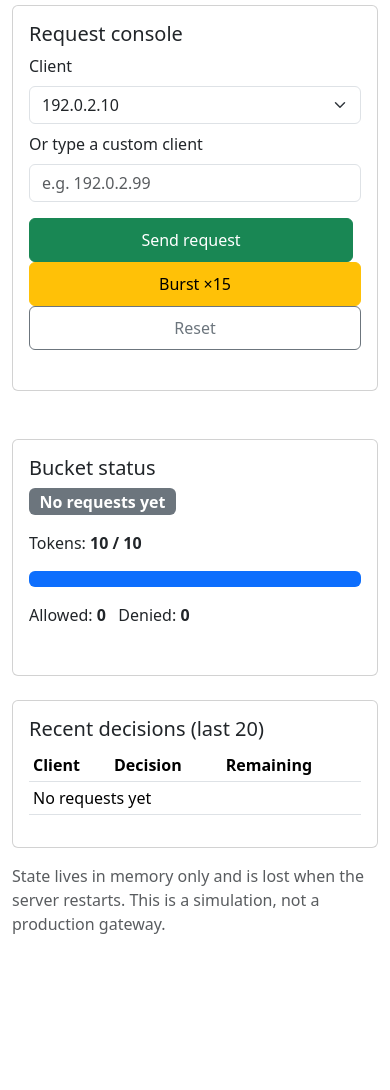
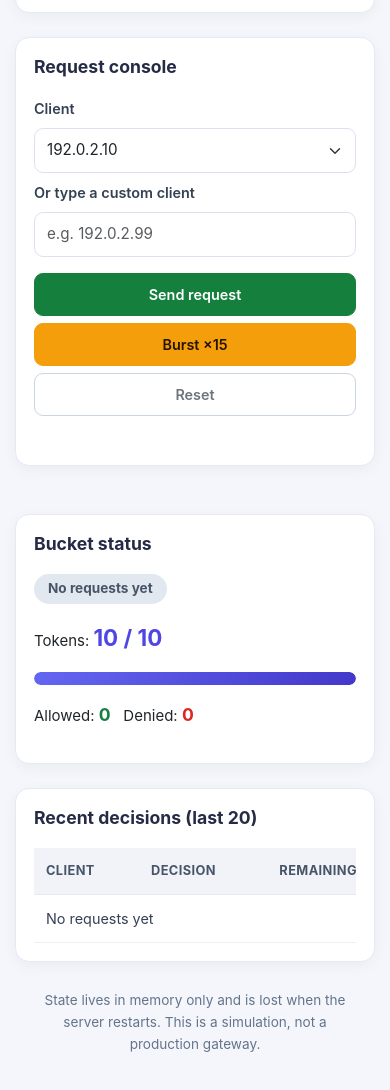
Before and after one commit to shubham151008k/Distributed-Rate-Limiter-Traffic-Governor-Enterprise-Edition, a plain HTML site: page static/index.html in a window 390 px wide. Shown: the part 654-1744 px from the top of the page. Before the commit the page ends 1630 px from the top, so only its background shows below. Drawn offline with nearby package versions, Linux system fonts and the light colour scheme; no server answers.

Commit message:
Implement styling for rate limiter dashboard
Added comprehensive styling for the rate limiter dashboard, including layout, typography, buttons, and responsive design.

```diff
--- a/static/styles.css
+++ b/static/styles.css
@@ -1,3 +1,313 @@
-body { font-size: 16px; }
-h1 { font-size: 1.8rem; }
-.btn { min-height: 44px; }
+/*
+   RATE LIMITER DASHBOARD
+   Frontend styling */
+
+:root {
+  --primary: #4f46e5;
+  --primary-dark: #3730a3;
+  --background: #f4f6fb;
+  --surface: #ffffff;
+  --text: #182230;
+  --muted: #64748b;
+  --border: #e5e9f2;
+  --success: #15803d;
+  --danger: #dc2626;
+  --radius: 14px;
+}
+
+* {
+  box-sizing: border-box;
+}
+
+body {
+  background: var(--background);
+  color: var(--text);
+  font-family: Inter, -apple-system, BlinkMacSystemFont,
+    "Segoe UI", sans-serif;
+  font-size: 15px;
+  line-height: 1.6;
+}
+
+/* Main container */
+
+.container {
+  max-width: 1250px;
+}
+
+/* Header */
+
+header {
+  background: linear-gradient(120deg, #312e81, #4f46e5);
+  color: white;
+  padding: 32px;
+  border-radius: 18px;
+  box-shadow: 0 8px 25px rgba(49, 46, 129, 0.16);
+}
+
+header h1 {
+  font-size: clamp(1.5rem, 3vw, 2.1rem);
+  font-weight: 750;
+  letter-spacing: -0.7px;
+  margin-bottom: 10px;
+}
+
+header .lead {
+  font-size: 1rem;
+  opacity: 0.85;
+  margin-bottom: 12px;
+}
+
+header #server-status {
+  display: inline-block;
+  color: #dcfce7 !important;
+  background: rgba(255, 255, 255, 0.13);
+  padding: 6px 12px;
+  border-radius: 20px;
+  font-size: 0.85rem;
+  margin-bottom: 0;
+}
+
+/* Dashboard cards */
+
+.card {
+  background: var(--surface);
+  border: 1px solid var(--border);
+  border-radius: var(--radius);
+  box-shadow: 0 4px 15px rgba(15, 23, 42, 0.045);
+  transition: transform 0.2s ease, box-shadow 0.2s ease;
+}
+
+.card:hover {
+  box-shadow: 0 8px 22px rgba(15, 23, 42, 0.075);
+  transform: translateY(-2px);
+}
+
+.card h2 {
+  color: #252b45;
+  font-weight: 700;
+  font-size: 1.1rem;
+  margin-bottom: 20px;
+}
+
+/* Form labels */
+
+.form-label {
+  color: #344054;
+  font-weight: 600;
+  font-size: 0.9rem;
+}
+
+/* Input fields */
+
+.form-control,
+.form-select {
+  min-height: 44px;
+  border: 1px solid #dce2ed;
+  border-radius: 9px;
+  font-size: 0.95rem;
+  padding: 10px 12px;
+}
+
+.form-control:focus,
+.form-select:focus {
+  border-color: var(--primary);
+  box-shadow: 0 0 0 3px rgba(79, 70, 229, 0.12);
+}
+
+/* Buttons */
+
+.btn {
+  min-height: 43px;
+  padding: 9px 17px;
+  border-radius: 9px;
+  font-weight: 600;
+  font-size: 0.9rem;
+  transition: all 0.2s ease;
+}
+
+.btn-primary {
+  background: var(--primary);
+  border-color: var(--primary);
+}
+
+.btn-primary:hover {
+  background: var(--primary-dark);
+  border-color: var(--primary-dark);
+  transform: translateY(-1px);
+}
+
+.btn-success {
+  background: #15803d;
+  border-color: #15803d;
+}
+
+.btn-warning {
+  background: #f59e0b;
+  border-color: #f59e0b;
+  color: #241500;
+}
+
+.btn-warning:hover {
+  background: #d97706;
+  border-color: #d97706;
+  color: white;
+}
+
+.btn-outline-secondary {
+  border-color: #cbd5e1;
+}
+
+/* Token status */
+
+#badge {
+  padding: 8px 14px;
+  border-radius: 20px;
+  font-size: 0.85rem !important;
+  font-weight: 700;
+}
+
+#badge.bg-success {
+  background: #dcfce7 !important;
+  color: var(--success) !important;
+}
+
+#badge.bg-danger {
+  background: #fee2e2 !important;
+  color: var(--danger) !important;
+}
+
+#badge.bg-secondary {
+  background: #e2e8f0 !important;
+  color: #475569 !important;
+}
+
+#gauge-text {
+  font-size: 1.4rem;
+  color: var(--primary);
+  font-weight: 750;
+}
+
+.progress {
+  height: 13px;
+  background: #e8eaf5;
+  border-radius: 20px;
+  overflow: hidden;
+}
+
+.progress-bar {
+  background: linear-gradient(90deg, #6366f1, #4338ca);
+  border-radius: 20px;
+  transition: width 0.35s ease;
+}
+
+/* Allowed and denied counters */
+
+#allowed-count {
+  color: var(--success);
+  font-size: 1.1rem;
+}
+
+#denied-count {
+  color: var(--danger);
+  font-size: 1.1rem;
+}
+
+#retry-note {
+  font-size: 0.88rem;
+  margin-bottom: 0;
+}
+
+/* Recent decisions table */
+
+.table {
+  margin-bottom: 0;
+  vertical-align: middle;
+}
+
+.table thead th {
+  background: #f1f3f9;
+  color: #475569;
+  font-size: 0.8rem;
+  font-weight: 700;
+  text-transform: uppercase;
+  letter-spacing: 0.4px;
+  padding: 13px 12px;
+  border-bottom: 1px solid var(--border);
+}
+
+.table tbody td {
+  color: #344054;
+  padding: 12px;
+  font-size: 0.9rem;
+  border-color: #edf0f5;
+}
+
+.table tbody tr:hover {
+  background: #f8f9ff;
+}
+
+/* Configuration messages */
+
+#config-error {
+  font-size: 0.88rem;
+  font-weight: 500;
+}
+
+#config-ok {
+  font-size: 0.88rem;
+  font-weight: 500;
+}
+
+/* Footer note */
+
+.container > .text-muted {
+  font-size: 0.85rem;
+  color: var(--muted) !important;
+  text-align: center;
+  padding: 12px;
+}
+
+/* Responsive layout */
+
+@media (max-width: 768px) {
+  .container {
+    padding-left: 15px;
+    padding-right: 15px;
+  }
+
+  header {
+    padding: 23px 19px;
+    border-radius: 14px;
+  }
+
+  header h1 {
+    font-size: 1.55rem;
+  }
+
+  .card {
+    padding: 18px !important;
+  }
+
+  .btn {
+    margin-bottom: 7px;
+  }
+
+  #reset {
+    float: none !important;
+  }
+
+  .table {
+    min-width: 380px;
+  }
+}
+
+@media (max-width: 420px) {
+  header h1 {
+    font-size: 1.35rem;
+  }
+
+  .btn {
+    width: 100%;
+    margin-right: 0 !important;
+  }
+}
```
